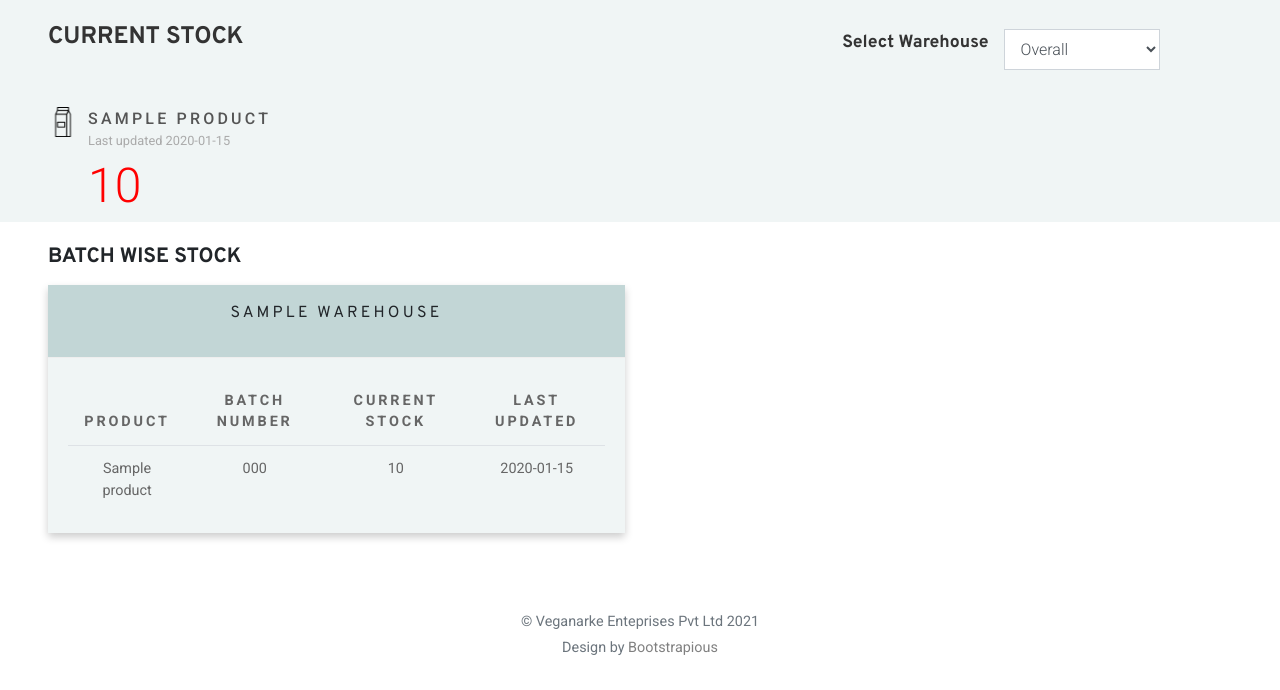
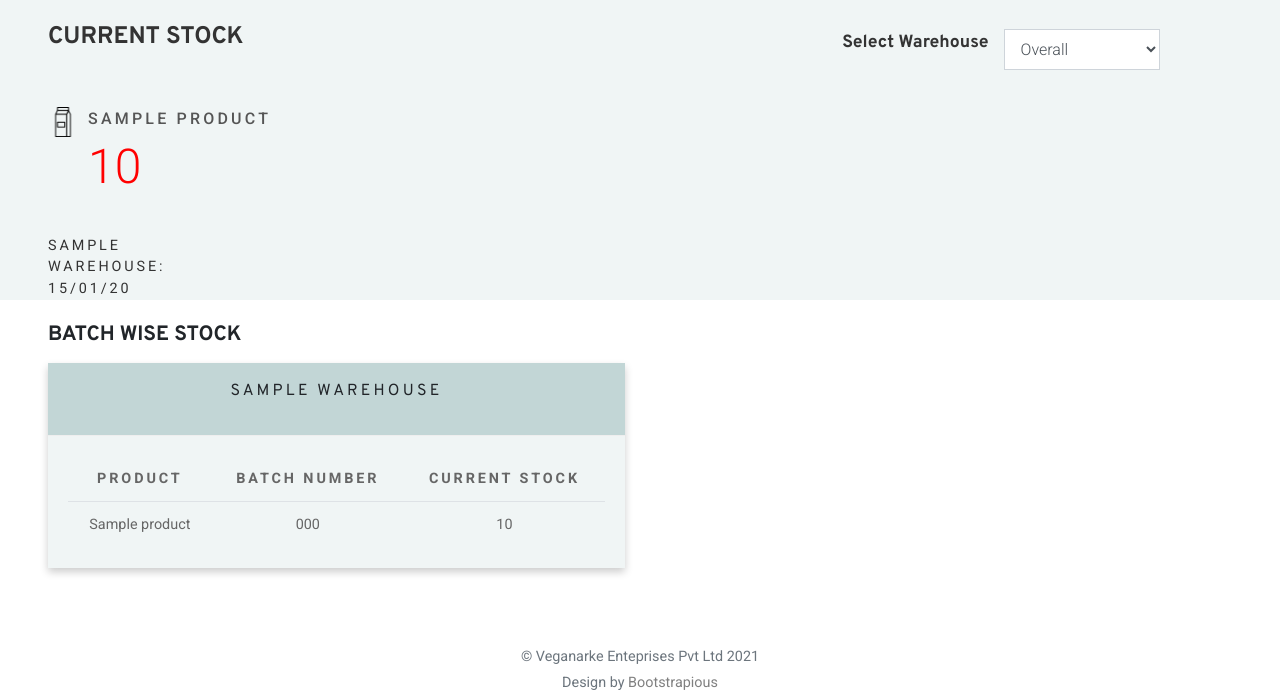
Before and after one commit to goodmylk/stockroom, a Django app: page / in a window 1280 px wide. Shown: the part 64-754 px from the top of the page. Before the commit the page ends 719 px from the top, so only its background shows below. Run offline with Django 3.2, Linux system fonts and the light colour scheme; a user stored in the database is signed in; tables that the repository leaves empty hold one stand-in row (values such as "Sample post"); some libraries are stand-ins or nearby versions; some web fonts are replaced.

Commit message:
Last update

```diff
--- a/dashboard/templates/home/dashboard.html
+++ b/dashboard/templates/home/dashboard.html
@@ -34,7 +34,6 @@
               <div class="name">
                 <a href="#">
                 <strong class="text-uppercase">{{ batch.name}}</strong></a>
-                <span>Last updated {{ batch.max_date|date:'Y-m-d'}}</span>
                 {% if batch.dcount < 30 %}
                   <div class="count-number red" style="color: rgb(255,0,0)">{{ batch.dcount }}</div>
                 {% else %}
@@ -42,6 +41,13 @@
                 {% endif %}
               </div>
             </div>
+          </div>
+          {% endfor %}
+        </div>
+        <div class="row pt-3">
+          {% for up in update %}
+          <div class="col-xl-2 col-md-4 col-5 pt-3">
+            <span class="text-uppercase">{{ up.warehouse_name__name }}: {{up.dcount|date:"d/m/y"}}</span>
           </div>
           {% endfor %}
         </div>
@@ -65,7 +71,6 @@
                       <th class="text-uppercase">Product</th>
                       <th class="text-uppercase">Batch Number</th>
                       <th class="text-uppercase">Current stock</th>
-                      <th class="text-uppercase">Last Updated</th>
                     </tr>
                   </thead>
                   <tbody>
@@ -75,7 +80,6 @@
                       <td>{{ warehousestock.batch.productname.productname}}</td>
                       <td>{{ warehousestock.batch.batch_number }}</td>
                       <td>{{ warehousestock.current_stock }}</td>
-                      <td>{{ warehousestock.last_updated|date:'Y-m-d' }}</td>
                     </tr>
                     {% endif %}
                     {% endfor %}
--- a/dashboard/views.py
+++ b/dashboard/views.py
@@ -1,6 +1,7 @@
 from django.shortcuts import render, redirect
 from django.contrib.auth.decorators import login_required
 from products.models import Batch, Product
+from reports.models import Delivery
 from django.db.models import Sum, Max
 from warehouse.models import Warehouse, WarehouseStock
 
@@ -8,13 +9,18 @@ from warehouse.models import Warehouse, WarehouseStock
 @login_required(login_url="/accounts/login")
 def home(request):
     warehousestocks = WarehouseStock.objects.filter(is_active = True)
+    update = (Delivery.objects
+              .values('warehouse_name__name')
+              .annotate(dcount=Max('delivery_date'))
+              .order_by()
+              )
     if request.method == 'POST':
         if request.POST['city'] == "Overall":
 
             batch = (WarehouseStock.objects
             .filter(is_active = True)
             .values('batch__productname')
-            .annotate(dcount=Sum('current_stock'),  max_date=Max('last_updated'))
+            .annotate(dcount=Sum('current_stock'))
             .order_by()
             )
 
@@ -25,7 +31,7 @@ def home(request):
             for l in batch:
                  name = Product.objects.get(pk=l['batch__productname'])
                  l['name'] = name
-            return render(request, 'home/dashboard.html', {'batches': batch, 'warehouses':wh, 'warehousestocks':warehousestocks})
+            return render(request, 'home/dashboard.html', {'batches': batch, 'warehouses':wh, 'warehousestocks':warehousestocks, 'update':update})
         else:
             warehouse = Warehouse.objects
 
@@ -38,7 +44,7 @@ def home(request):
             .filter(is_active = True)
             .filter(name = Warehouse.objects.get(name = request.POST['city']))
             .values('batch__productname')
-            .annotate(dcount=Sum('current_stock'),  max_date=Max('last_updated'))
+            .annotate(dcount=Sum('current_stock'))
             .order_by()
             )
 
@@ -46,13 +52,13 @@ def home(request):
                  name = Product.objects.get(pk=l["batch__productname"])
                  l['name'] = name
 
-            return render(request, 'home/dashboard.html', {'warehouses':wh, 'batches': batch, 'warehousestocks':warehousestocks})
+            return render(request, 'home/dashboard.html', {'warehouses':wh, 'batches': batch, 'warehousestocks':warehousestocks, 'update':update})
 
     else:
         batch = (WarehouseStock.objects
         .filter(is_active = True)
         .values('batch__productname')
-        .annotate(dcount=Sum('current_stock'),  max_date=Max('last_updated'))
+        .annotate(dcount=Sum('current_stock'))
         .order_by()
         )
         warehouse = Warehouse.objects
@@ -62,4 +68,4 @@ def home(request):
         for l in batch:
              name = Product.objects.get(pk=l['batch__productname'])
              l['name'] = name
-        return render(request, 'home/dashboard.html', {'batches': batch, 'warehouses':wh, 'warehousestocks':warehousestocks})
+        return render(request, 'home/dashboard.html', {'batches': batch, 'warehouses':wh, 'warehousestocks':warehousestocks, 'update':update})
--- a/reports/templates/reports/delivery.html
+++ b/reports/templates/reports/delivery.html
@@ -48,7 +48,7 @@
             <option value="AMAZON">AMAZON</option>
             <option value="NW">NW</option>
             <option value="WASTAGE">WASTAGE</option>
-            <option value="STOCK TRANSFER">STOCK TRANSFER</option>
+            <option value="ST">STOCK TRANSFER</option>
           </select>
         </div>
         </div>
--- a/reports/templates/reports/returnreports.html
+++ b/reports/templates/reports/returnreports.html
@@ -48,7 +48,7 @@
             <option value="AMAZON">AMAZON</option>
             <option value="NW">NW</option>
             <option value="WASTAGE">WASTAGE</option>
-            <option value="STOCK TRANSFER">STOCK TRANSFER</option>
+            <option value="ST">STOCK TRANSFER</option>
           </select>
         </div>
         </div>
```
